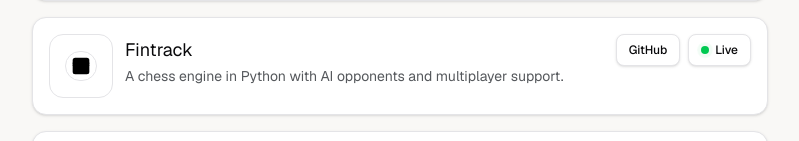
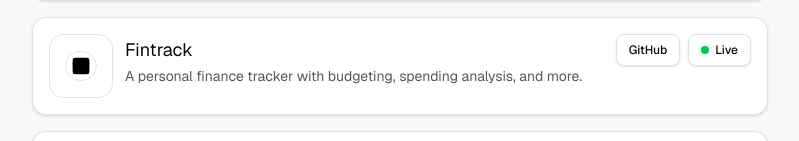
Before and after one commit to jackquinlan/jackquinlan.me, a Next.js app: page / in a window 1280 px wide. Shown: the part 307-448 px from the top of the page, without its empty margins (240-1039 px from the left). Built offline with nearby package versions, Linux system fonts and the light colour scheme.

Commit message:
update project summaries

```diff
--- a/src/components/project-cards.tsx
+++ b/src/components/project-cards.tsx
@@ -29,7 +29,7 @@ const PROJECTS: ProjectCardProps[] = [
   {
     title: "Fintrack",
     summary:
-      "A chess engine in Python with AI opponents and multiplayer support.",
+      "A personal finance tracker with budgeting, spending analysis, and more.",
     description:
       "Lorem ipsum dolor sit amet, consectetur adipiscing elit. Nullam euismod, nisl eget ultricies aliquam, nunc nisl aliquet nunc, vitae aliquam nisl nunc vitae nisl.",
     icon: <WalletCards className="text-black fill-black" size={20} />,
```
